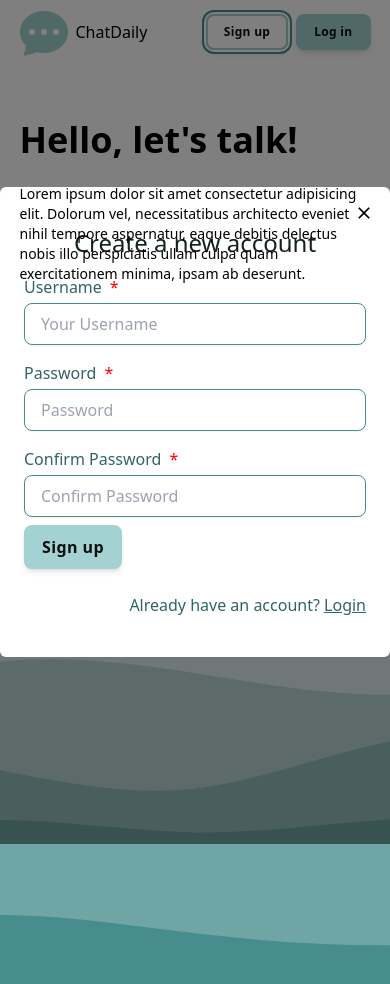
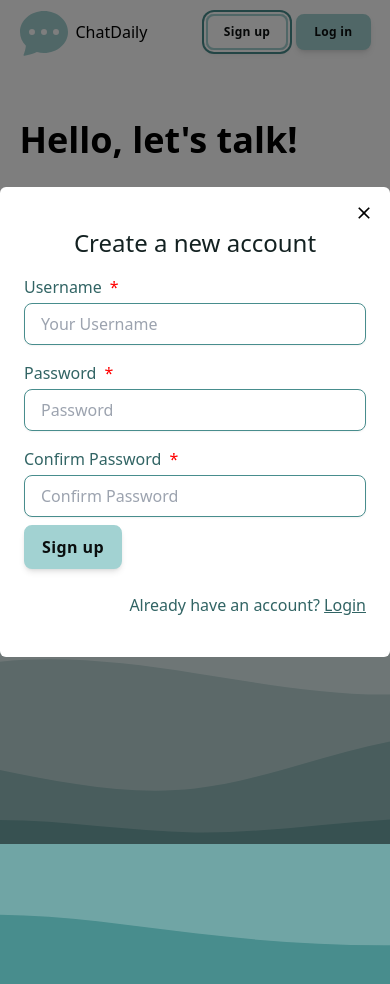
Before and after one commit to Nina-FEU20/chat-app-client, a React (Create React App) app: page / in a window 390 px wide. Both pictures are taken after a click on the button "Sign up". Shown: the top 984 px of the page. Built offline with nearby package versions, Linux system fonts and the light colour scheme; no server answers.

Commit message:
Small colorfixes, responsiveness

```diff
--- a/src/components/Button.jsx
+++ b/src/components/Button.jsx
@@ -6,7 +6,7 @@
       onClick={onClick}
       type='button'
       className={`${filled && 'bg-teal200 hover:bg-teal300 hover:border-teal300'}
-         dark:bg-teal200 dark:hover:bg-teal300 dark:hover:border-teal300 whitespace-nowrap py-2 px-4 border-2 border-teal200 tracking-wide hover:bg-teal200 focus:ring-teal300 focus:ring-teal300 text-teal600  transition ease-in duration-200 text-center text-base font-semibold shadow-md focus:outline-none focus:ring-2 focus:ring-offset-2 rounded-lg
+         dark:bg-teal300 dark:hover:bg-teal400 dark:hover:border-teal400 dark:border-teal300 whitespace-nowrap py-2 px-4 border-2 border-teal200 tracking-wide hover:bg-teal200 focus:ring-teal300 focus:ring-teal300 text-teal600  transition ease-in duration-200 text-center text-base font-semibold shadow-md focus:outline-none focus:ring-2 focus:ring-offset-2 rounded-lg
         ${classnames}`}
     >
       {children}
--- a/src/components/Modal.jsx
+++ b/src/components/Modal.jsx
@@ -6,23 +6,10 @@
   const ref = useRef();
   useOnClickOutside(ref, () => setModalOpen(false));
   return (
-    <div
-      style={{
-        position: 'absolute',
-        zIndex: '1',
-        width: '100%',
-        height: '100%',
-        background: 'hsla(0, 0%, 0%, 0.5)',
-        top: '0',
-        left: '0',
-
-        display: 'grid',
-        placeContent: 'center',
-      }}
-    >
+    <div className='absolute z-[1000] w-full h-full top-0 left-0 grid place-content-center bg-blackOpacity'>
       <div ref={ref} className='bg-white dark:bg-teal450 py-10 px-6 sm:p-10 rounded-md relative'>
         <button className='absolute right-4 text-xl top-4' onClick={() => setModalOpen(false)}>
-          <MdClose />
+          <MdClose className='dark:text-teal100' />
         </button>
 
         {children}
--- a/src/components/chat/CreateChat.js
+++ b/src/components/chat/CreateChat.js
@@ -33,7 +33,6 @@
 
       if (users.length > 1) {
         if (chatName.length <= 0) {
-          console.log('namn: ' + chatName);
           setError('To create a GroupChat you must give it a name!');
           return;
         }
--- a/tailwind.config.js
+++ b/tailwind.config.js
@@ -22,6 +22,8 @@
       red: '#FF0000',
       white: '#FFFFFF',
       whiteOpacity: '#ffffffdd',
+      blackOpacity: '#00000081',
+      yellow: '#ffd900',
     },
     extend: {
       backgroundImage: {
```
